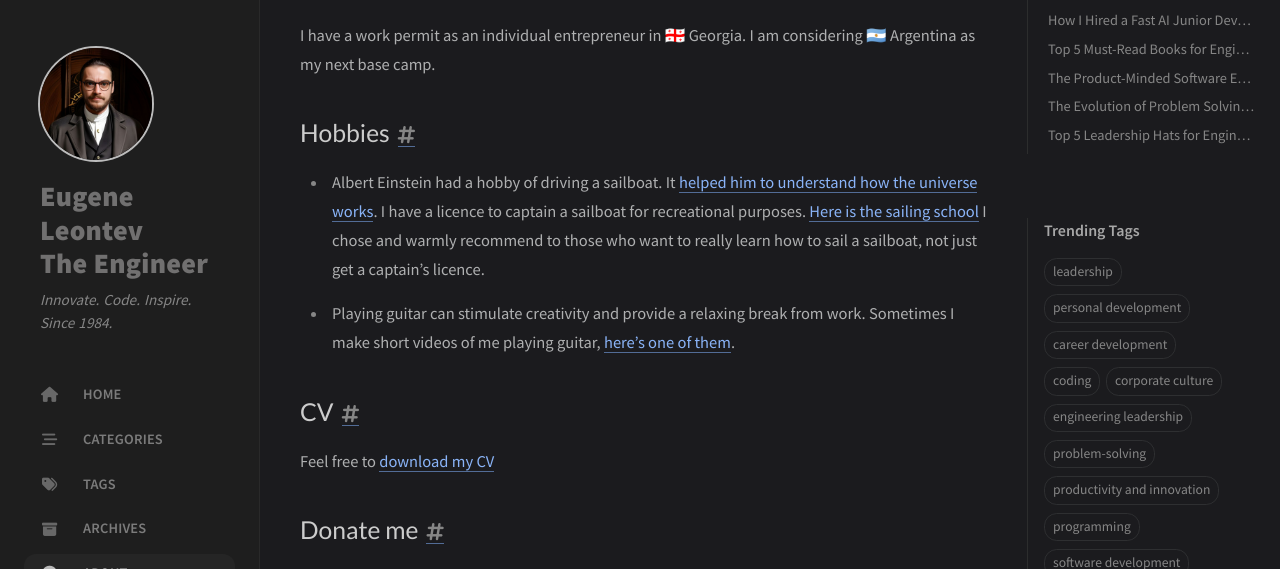
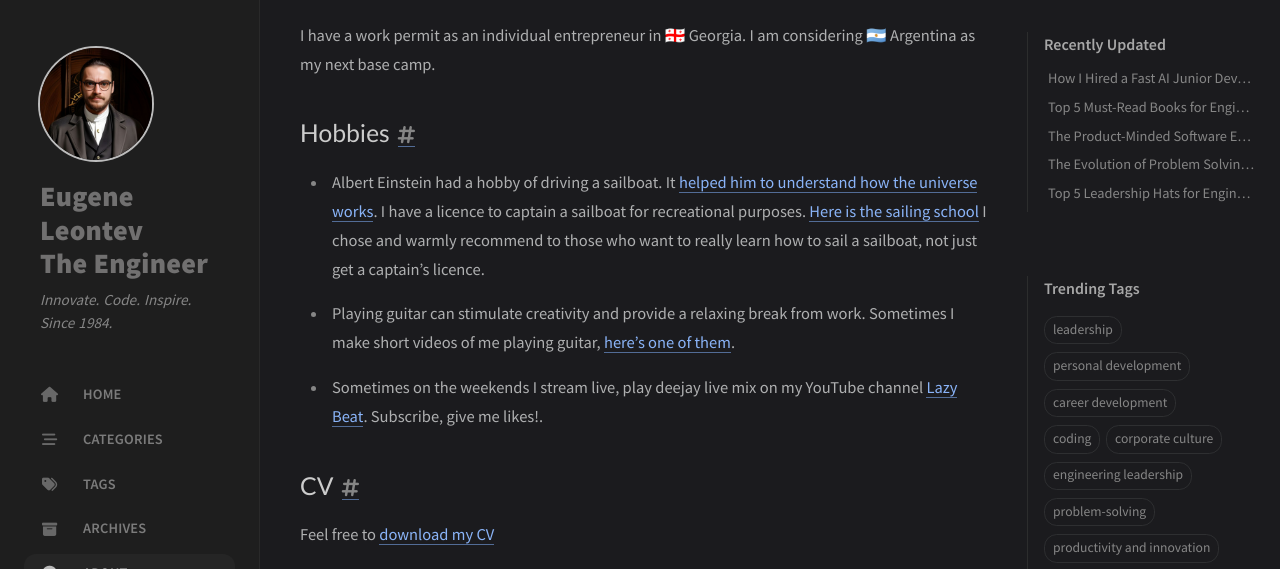
Before and after one commit to madmatvey/madmatvey.github.io, a Jekyll site: the page built from _tabs/about.md, in a window 1280 px wide and 900 px high, scrolled down 1201 px, cut to the strip 0-569 px from the top of the window. Built offline with Jekyll 4.4.1, drawn with Linux system fonts in a browser that asks for light colours; cached includes are drawn as plain includes; nearby versions of some CDN libraries; a script that is not in the unit is left out.

Commit message:
Update CV 2025

```diff
--- a/_tabs/about.md
+++ b/_tabs/about.md
@@ -29,9 +29,11 @@
 
 - Playing guitar can stimulate creativity and provide a relaxing break from work. Sometimes I make short videos of me playing guitar, [here's one of them](https://www.ultimate-guitar.com/shot/madmatvey/669363136).
 
+- Sometimes on the weekends I stream live, play deejay live mix on my YouTube channel [Lazy Beat](https://www.youtube.com/@lazybeatdjs). Subscribe, give me likes!.
+
 ## CV
 
-Feel free to [download my CV](/assets/Eugene_Leontev_CV_space.pdf)
+Feel free to [download my CV](/assets/Eugene_Leontev_CV_RoR_2025.pdf)
 
 ## Donate me
 
```
Also changed, not shown: 1 other file.
